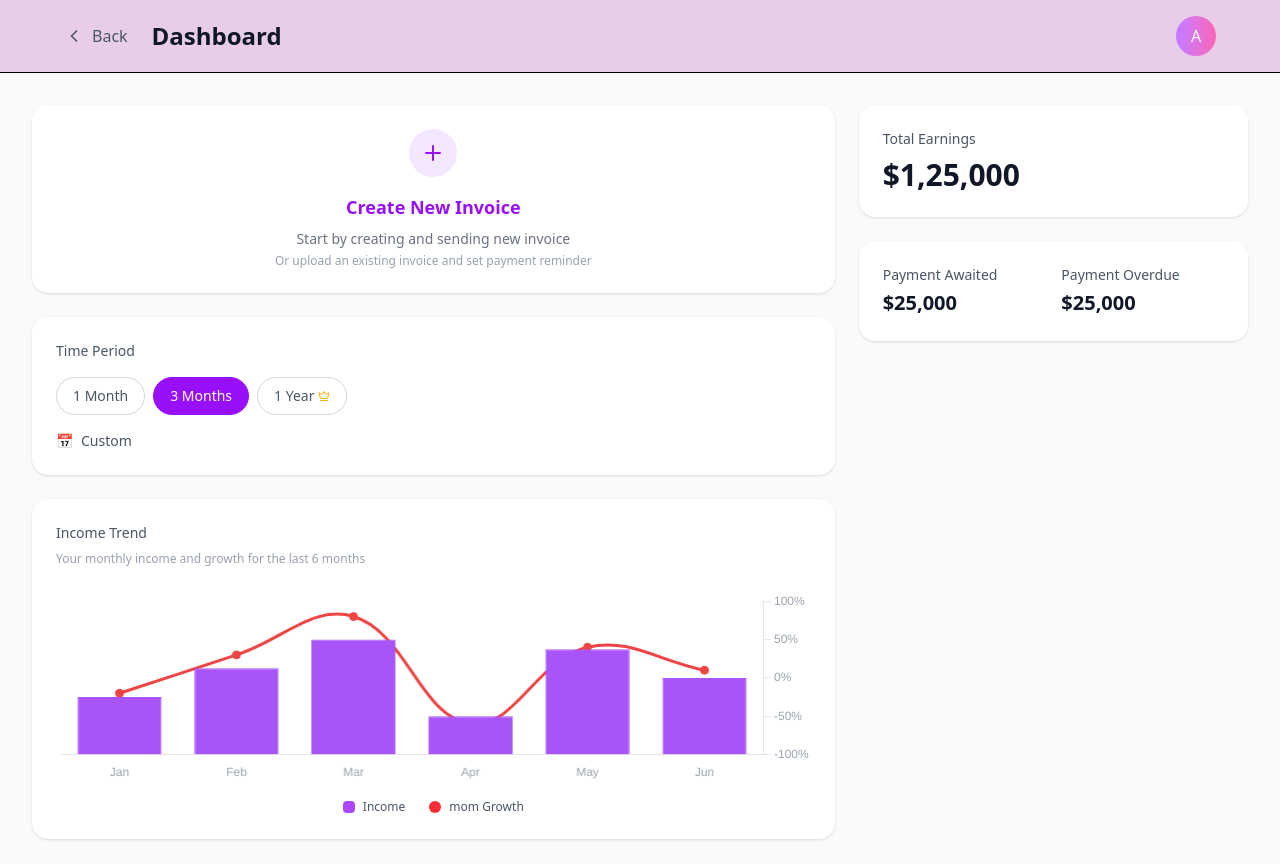
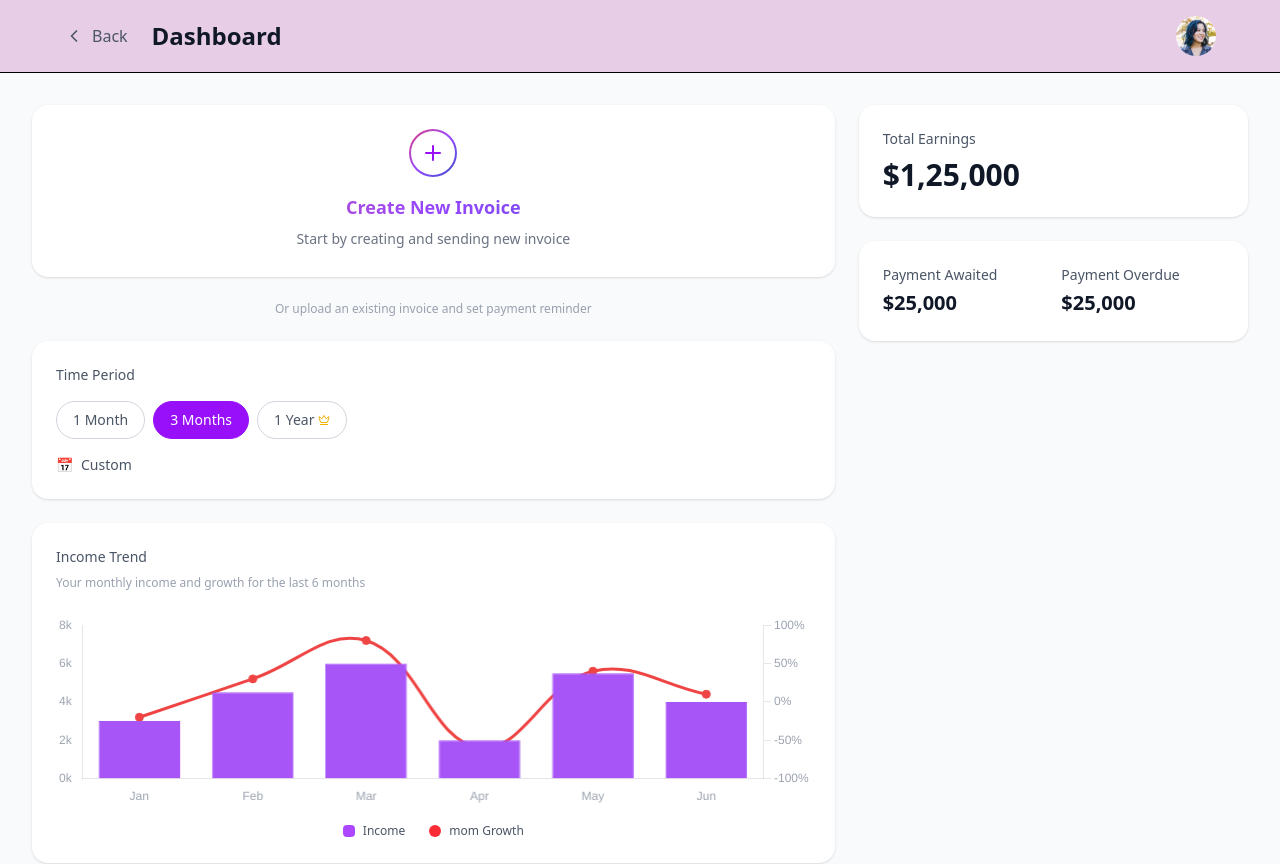
Before and after one commit to HarshithKDev/sparkonomy, a React (Vite) app: page / in a window 1280 px wide. Shown: the top 864 px of the page. Built offline with nearby package versions, Linux system fonts and the light colour scheme.

Commit message:
update plus icon

```diff
--- a/src/InvoiceDashboard.jsx
+++ b/src/InvoiceDashboard.jsx
@@ -2,6 +2,7 @@ import React, { useState } from 'react';
 import { ChevronLeft, Plus, ChevronDown, Edit, Bell, Crown } from 'lucide-react';
 import { Chart as ChartJS, CategoryScale, LinearScale, BarElement, PointElement, LineElement, Title, Tooltip, Legend } from 'chart.js';
 import { Bar } from 'react-chartjs-2';
+import ReactLogo from './assets/profile.png';
 
 ChartJS.register(
   CategoryScale,
@@ -92,13 +93,18 @@ const InvoiceDashboard = () => {
     scales: {
       y1: {
         type: 'linear',
-        display: false,
+        display: true, // Display y1 axis
         position: 'left',
         grid: {
           display: false,
         },
         min: 0,
         max: 8,
+        ticks: { // Add the ticks configuration
+          callback: value => `${value}k`,
+          stepSize: 2,
+          color: '#9CA3AF',
+        },
       },
       y2: {
         type: 'linear',
@@ -153,12 +159,12 @@ const InvoiceDashboard = () => {
       {/* Mobile Header */}
       <div className="lg:hidden px-4 py-3 flex items-center justify-between border-b" style={{ backgroundColor: '#e7cde6' }}>
         <div className="flex items-center">
-          <ChevronLeft className="w-5 h-5 text-black" />
-          <span className="ml-2 text-black text-sm">Back</span>
+          <ChevronLeft className="w-5 h-5 text-gray-600" />
+          <span className="ml-2 text-gray-600 text-sm">Back</span>
         </div>
         <h1 className="font-semibold text-gray-900">Dashboard</h1>
-        <div className="w-8 h-8 bg-gradient-to-r from-purple-400 to-pink-400 rounded-full flex items-center justify-center">
-          <span className="text-white text-sm font-medium">A</span>
+        <div className="w-8 h-8 bg-white rounded-full flex items-center justify-center overflow-hidden">
+          <img src={ReactLogo} alt="Profile" className="w-full h-full object-cover" />
         </div>
       </div>
 
@@ -170,8 +176,8 @@ const InvoiceDashboard = () => {
             <span className="text-gray-600 mr-6">Back</span>
             <h1 className="text-2xl font-semibold text-gray-900">Dashboard</h1>
           </div>
-          <div className="w-10 h-10 bg-gradient-to-r from-purple-400 to-pink-400 rounded-full flex items-center justify-center">
-            <span className="text-white font-medium">A</span>
+          <div className="w-10 h-10 bg-white rounded-full flex items-center justify-center overflow-hidden">
+            <img src={ReactLogo} alt="Profile" className="w-full h-full object-cover" />
           </div>
         </div>
       </div>
@@ -183,14 +189,19 @@ const InvoiceDashboard = () => {
             {/* Create New Invoice Card */}
             <div className="bg-white rounded-2xl p-6 shadow-sm">
               <div className="text-center">
-                <div className="w-12 h-12 bg-purple-100 rounded-full flex items-center justify-center mx-auto mb-4">
-                  <Plus className="w-6 h-6 text-purple-600" />
+                {/* Gradient Border for Plus Icon */}
+                <div className="w-12 h-12 p-[2px] rounded-full flex items-center justify-center mx-auto mb-4 bg-gradient-to-br from-[#DD2A7B] via-[#9747FF] to-[#334CCA]">
+                  <div className="w-full h-full bg-white rounded-full flex items-center justify-center">
+                    <Plus className="w-6 h-6 text-purple-600" />
+                  </div>
                 </div>
-                <h2 className="text-lg font-semibold text-purple-600 mb-2">Create New Invoice</h2>
+                <h2 className="text-lg font-semibold mb-2 bg-gradient-to-r from-[#DD2A7B] via-[#9747FF] to-[#334CCA] bg-clip-text text-transparent">Create New Invoice</h2>
                 <p className="text-sm text-gray-500 mb-1">Start by creating and sending new invoice</p>
-                <p className="text-xs text-gray-400">Or upload an existing invoice and set payment reminder</p>
               </div>
             </div>
+
+            {/* Moved text */}
+            <p className="text-center text-xs text-gray-400">Or upload an existing invoice and set payment reminder</p>
 
             {/* Time Period Selection */}
             <div className="bg-white rounded-2xl p-6 shadow-sm">
```
Also changed, not shown: src/assets/profile.png (added).
